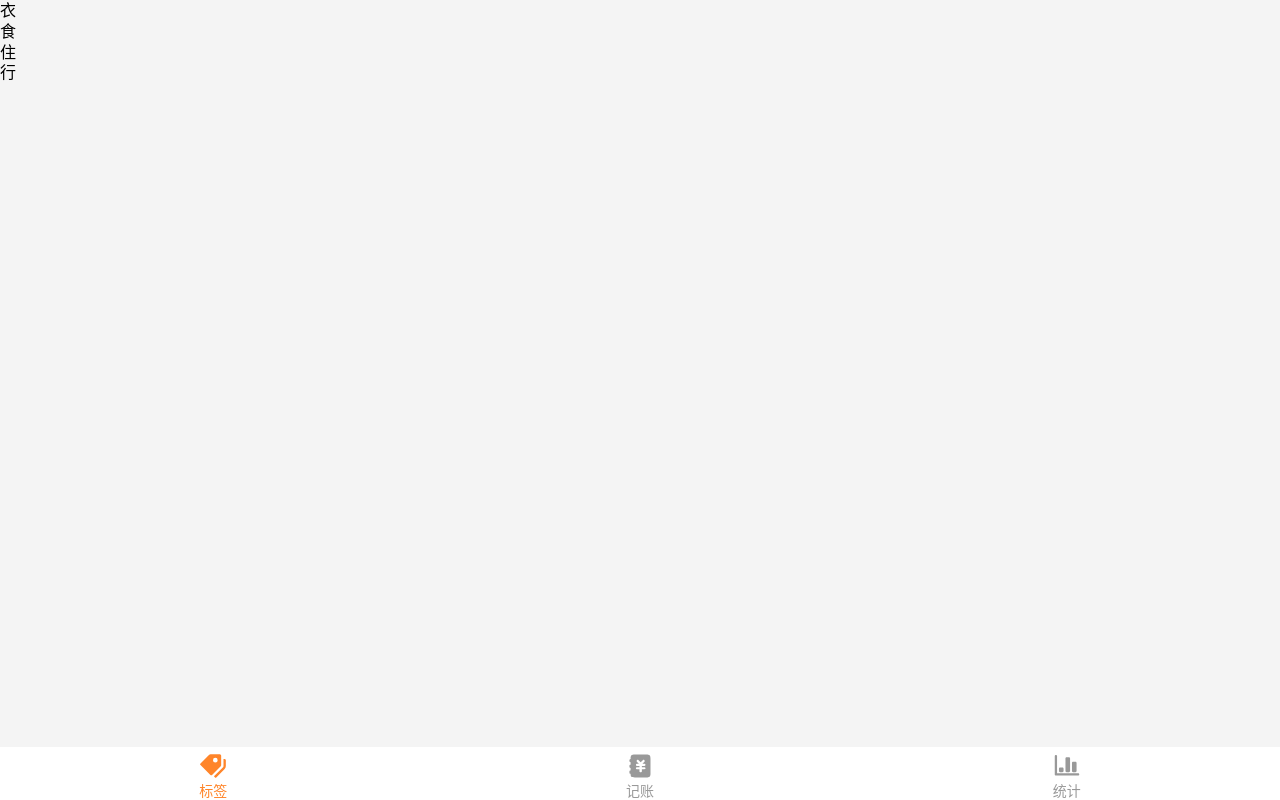
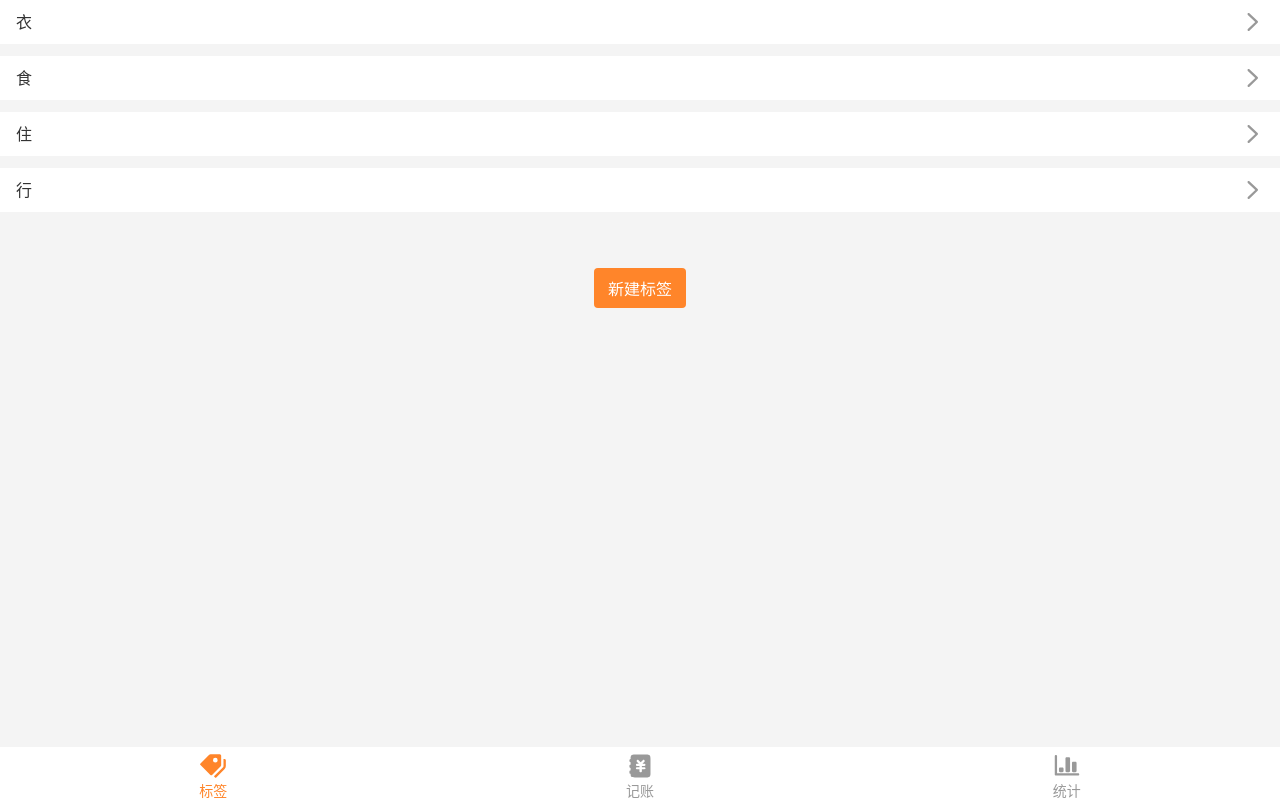
Before and after one commit to Biao9527/tally-react, a React app: page /#/tags in a window 1280 px wide. Built offline with nearby package versions, Linux system fonts and the light colour scheme.

Commit message:
完成 Tags 样式

```diff
--- a/src/views/Tags.tsx
+++ b/src/views/Tags.tsx
@@ -1,14 +1,63 @@
 import Layout from '../components/Layout';
 import React from 'react';
 import {useTags} from '../useTags';
+import styled from 'styled-components';
+import Icon from '../components/Icon';
+import {Link} from 'react-router-dom';
 
+const TagList = styled.ul`
+  font-size: 16px;
+  max-height: 70vh;
+  overflow: auto;
+
+  > li {
+    color: #333333;
+    background: #ffffff;
+    margin-bottom: 12px;
+    > a{
+      min-height: 44px;
+      display: flex;
+      align-items: center;
+      justify-content: space-between;
+      padding: 0 16px;
+      > .icon {
+        height: 24px;
+        width: 24px;
+        fill: #999;
+      }
+    }
+  }
+`;
+const Button = styled.button`
+  font-size: 16px;
+  border: none;
+  background: #ff852a;
+  color: #ffffff;
+  height: 40px;
+  padding: 0 14px;
+  border-radius: 4px;
+`;
+const Wrapper = styled.div`
+  display: flex;
+  justify-content: center;
+  margin-top: 44px;
+`;
 const Tags = () => {
-  const {tags,setTags} = useTags()
+  const {tags, setTags} = useTags();
   return (
     <Layout>
-      <ul>
-        {tags.map(tag => <li key={tag}>{tag}</li>)}
-      </ul>
+      <TagList>
+        {tags.map(tag =>
+          <li key={tag}>
+            <Link to={'/tags/'+tag}>
+              {tag}
+              <Icon name="right"/>
+            </Link>
+          </li>)}
+      </TagList>
+      <Wrapper>
+        <Button>新建标签</Button>
+      </Wrapper>
     </Layout>
   );
 };
```
